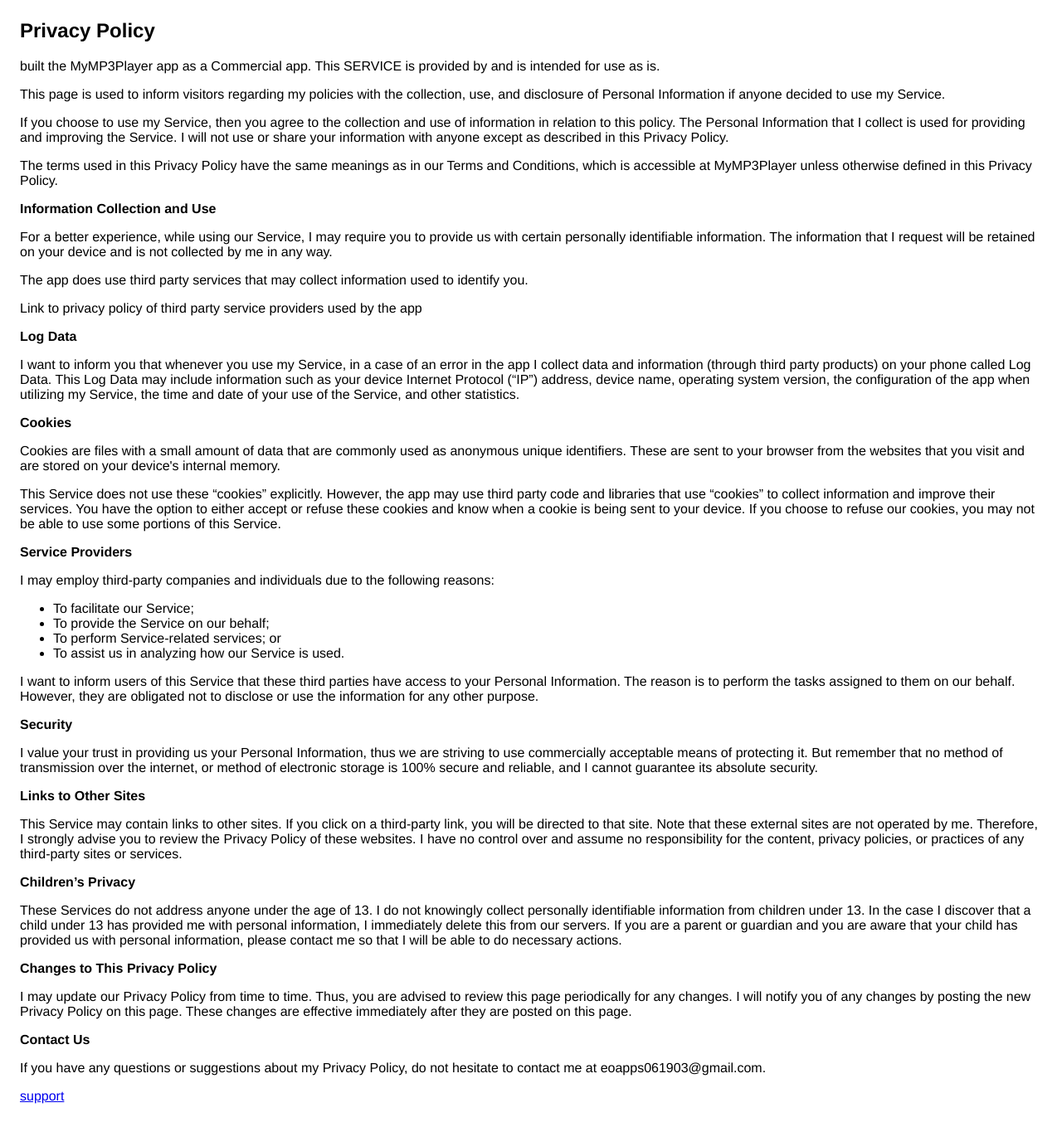
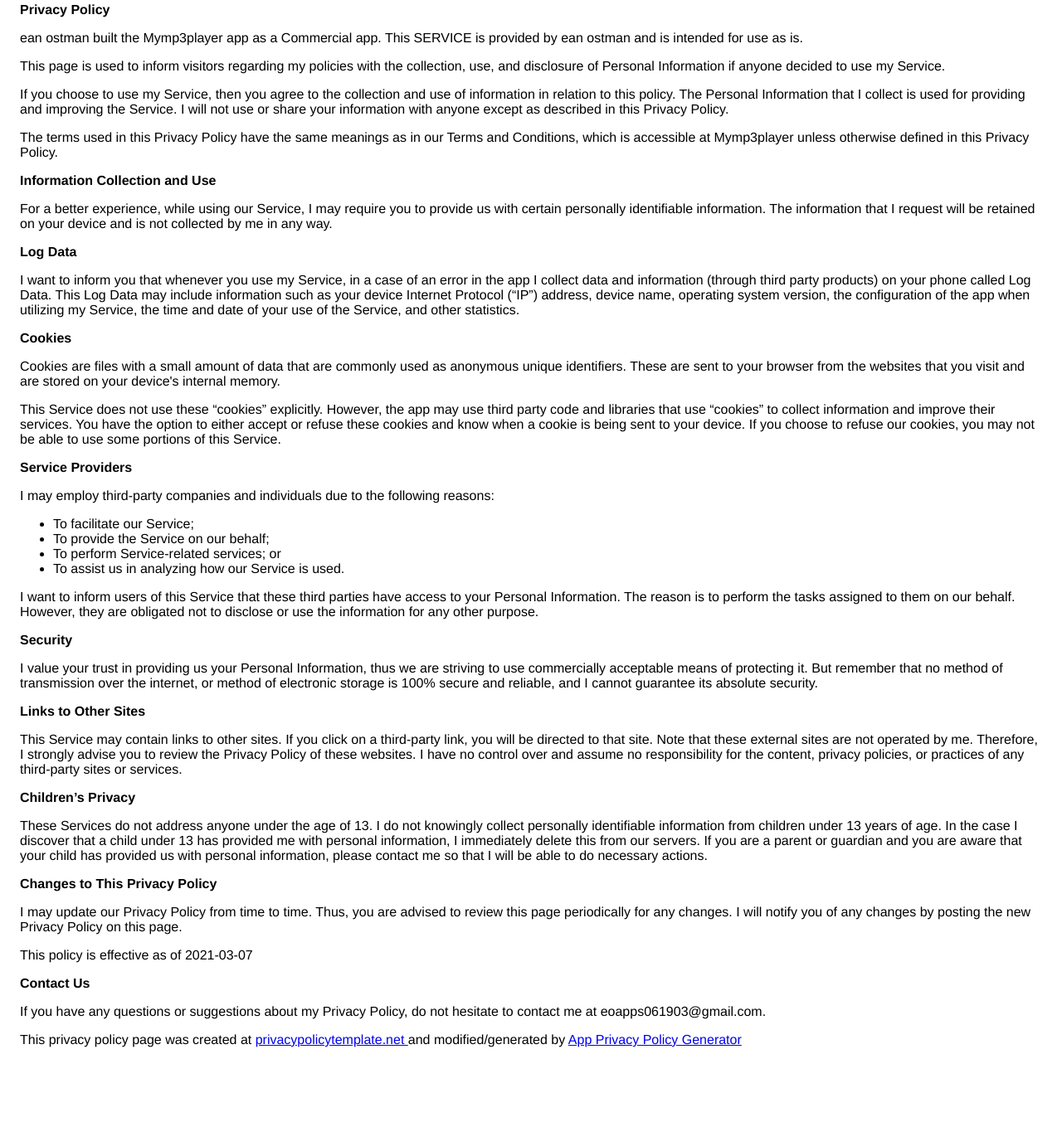
Before and after one commit to eanostman/MyMP3PlayerPolicy, a plain HTML site: page index.html in a window 1280 px wide. Shown: the part 21-1380 px from the top of the page at 83% size. After the commit the page ends 1324 px from the top, so only its background shows below. Drawn offline with Linux system fonts and the light colour scheme.

Commit message:
Update index.html

```diff
--- a/index.html
+++ b/index.html
@@ -7,114 +7,97 @@
       <style> body { font-family: 'Helvetica Neue', Helvetica, Arial, sans-serif; padding:1em; } </style>
     </head>
     <body>
-    <h2>Privacy Policy</h2> <p>
-                     built the MyMP3Player app as
+    <strong>Privacy Policy</strong> <p>
+                  ean ostman built the Mymp3player app as
                   a Commercial app. This SERVICE is provided by
-                      and is intended for
-                    use as is.
+                  ean ostman  and is intended for use as
+                  is.
                 </p> <p>
-                    This page is used to inform visitors regarding
-                    my policies with the collection, use, and
-                    disclosure of Personal Information if anyone decided to use
-                    my Service.
+                  This page is used to inform visitors regarding my
+                  policies with the collection, use, and disclosure of Personal
+                  Information if anyone decided to use my Service.
                 </p> <p>
-                    If you choose to use my Service, then you agree
-                    to the collection and use of information in relation to this
+                  If you choose to use my Service, then you agree to
+                  the collection and use of information in relation to this
                   policy. The Personal Information that I collect is
-                    used for providing and improving the Service.
-                    I will not use or share your
-                    information with anyone except as described in this Privacy
-                    Policy.
+                  used for providing and improving the Service. I will not use or share your information with
+                  anyone except as described in this Privacy Policy.
                 </p> <p>
                   The terms used in this Privacy Policy have the same meanings
                   as in our Terms and Conditions, which is accessible at
-                    MyMP3Player unless otherwise defined in this Privacy
-                    Policy.
+                  Mymp3player unless otherwise defined in this Privacy Policy.
                 </p> <p><strong>Information Collection and Use</strong></p> <p>
-                    For a better experience, while using our Service,
-                    I may require you to provide us with certain
-                    personally identifiable information. The
-                    information that I request will be
-                    retained on your device and is not collected by me in any way.
-                  </p> <p>
-                    The app does use third party services that may collect
-                    information used to identify you.
-                  </p> <div><p>
-                      Link to privacy policy of third party service providers
-                      used by the app
-                    </p> <ul><!----><!----><!----><!----><!----><!----><!----><!----><!----><!----><!----><!----><!----><!----><!----></ul></div> <p><strong>Log Data</strong></p> <p>
-                    I want to inform you that whenever
-                    you use my Service, in a case of an error in the
-                    app I collect data and information (through third
-                    party products) on your phone called Log Data. This Log Data
-                    may include information such as your device Internet
-                    Protocol (“IP”) address, device name, operating system
-                    version, the configuration of the app when utilizing
-                    my Service, the time and date of your use of the
-                    Service, and other statistics.
+                  For a better experience, while using our Service, I
+                  may require you to provide us with certain personally
+                  identifiable information. The information that
+                  I request will be retained on your device and is not collected by me in any way.
+                </p> <!----> <p><strong>Log Data</strong></p> <p>
+                  I want to inform you that whenever you
+                  use my Service, in a case of an error in the app
+                  I collect data and information (through third party
+                  products) on your phone called Log Data. This Log Data may
+                  include information such as your device Internet Protocol
+                  (“IP”) address, device name, operating system version, the
+                  configuration of the app when utilizing my Service,
+                  the time and date of your use of the Service, and other
+                  statistics.
                 </p> <p><strong>Cookies</strong></p> <p>
                   Cookies are files with a small amount of data that are
-                    commonly used as anonymous unique identifiers. These are
-                    sent to your browser from the websites that you visit and
-                    are stored on your device's internal memory.
+                  commonly used as anonymous unique identifiers. These are sent
+                  to your browser from the websites that you visit and are
+                  stored on your device's internal memory.
                 </p> <p>
-                    This Service does not use these “cookies” explicitly.
-                    However, the app may use third party code and libraries that
-                    use “cookies” to collect information and improve their
-                    services. You have the option to either accept or refuse
-                    these cookies and know when a cookie is being sent to your
-                    device. If you choose to refuse our cookies, you may not be
-                    able to use some portions of this Service.
+                  This Service does not use these “cookies” explicitly. However,
+                  the app may use third party code and libraries that use
+                  “cookies” to collect information and improve their services.
+                  You have the option to either accept or refuse these cookies
+                  and know when a cookie is being sent to your device. If you
+                  choose to refuse our cookies, you may not be able to use some
+                  portions of this Service.
                 </p> <p><strong>Service Providers</strong></p> <p>
-                    I may employ third-party companies
-                    and individuals due to the following reasons:
+                  I may employ third-party companies and
+                  individuals due to the following reasons:
                 </p> <ul><li>To facilitate our Service;</li> <li>To provide the Service on our behalf;</li> <li>To perform Service-related services; or</li> <li>To assist us in analyzing how our Service is used.</li></ul> <p>
-                    I want to inform users of this
-                    Service that these third parties have access to your
-                    Personal Information. The reason is to perform the tasks
-                    assigned to them on our behalf. However, they are obligated
-                    not to disclose or use the information for any other
-                    purpose.
+                  I want to inform users of this Service
+                  that these third parties have access to your Personal
+                  Information. The reason is to perform the tasks assigned to
+                  them on our behalf. However, they are obligated not to
+                  disclose or use the information for any other purpose.
                 </p> <p><strong>Security</strong></p> <p>
-                    I value your trust in providing us
-                    your Personal Information, thus we are striving to use
-                    commercially acceptable means of protecting it. But remember
-                    that no method of transmission over the internet, or method
-                    of electronic storage is 100% secure and reliable, and
-                    I cannot guarantee its absolute security.
+                  I value your trust in providing us your
+                  Personal Information, thus we are striving to use commercially
+                  acceptable means of protecting it. But remember that no method
+                  of transmission over the internet, or method of electronic
+                  storage is 100% secure and reliable, and I cannot
+                  guarantee its absolute security.
                 </p> <p><strong>Links to Other Sites</strong></p> <p>
-                    This Service may contain links to other sites. If you click
-                    on a third-party link, you will be directed to that site.
-                    Note that these external sites are not operated by
-                    me. Therefore, I strongly advise you to
-                    review the Privacy Policy of these websites.
-                    I have no control over and assume no
-                    responsibility for the content, privacy policies, or
-                    practices of any third-party sites or services.
+                  This Service may contain links to other sites. If you click on
+                  a third-party link, you will be directed to that site. Note
+                  that these external sites are not operated by me.
+                  Therefore, I strongly advise you to review the
+                  Privacy Policy of these websites. I have
+                  no control over and assume no responsibility for the content,
+                  privacy policies, or practices of any third-party sites or
+                  services.
                 </p> <p><strong>Children’s Privacy</strong></p> <p>
                   These Services do not address anyone under the age of 13.
                   I do not knowingly collect personally
-                    identifiable information from children under 13. In the case
+                  identifiable information from children under 13 years of age. In the case
                   I discover that a child under 13 has provided
-                    me with personal information,
-                    I immediately delete this from our servers. If you
-                    are a parent or guardian and you are aware that your child
-                    has provided us with personal information, please contact
-                    me so that I will be able to do
-                    necessary actions.
+                  me with personal information, I immediately
+                  delete this from our servers. If you are a parent or guardian
+                  and you are aware that your child has provided us with
+                  personal information, please contact me so that
+                  I will be able to do necessary actions.
                 </p> <p><strong>Changes to This Privacy Policy</strong></p> <p>
                   I may update our Privacy Policy from
                   time to time. Thus, you are advised to review this page
                   periodically for any changes. I will
-                    notify you of any changes by posting the new Privacy Policy
-                    on this page. These changes are effective immediately after
-                    they are posted on this page.
-                  </p> <p><strong>Contact Us</strong></p> <p>
-                    If you have any questions or suggestions about
-                    my Privacy Policy, do not hesitate to contact
-                    me at eoapps061903@gmail.com.
-                  </p>
-                    <p><a href="support.html">support</a></p>
-
+                  notify you of any changes by posting the new Privacy Policy on
+                  this page.
+                </p> <p>This policy is effective as of 2021-03-07</p> <p><strong>Contact Us</strong></p> <p>
+                  If you have any questions or suggestions about my
+                  Privacy Policy, do not hesitate to contact me at eoapps061903@gmail.com.
+                </p> <p>This privacy policy page was created at <a href="https://privacypolicytemplate.net" target="_blank" rel="noopener noreferrer">privacypolicytemplate.net </a>and modified/generated by <a href="https://app-privacy-policy-generator.nisrulz.com/" target="_blank" rel="noopener noreferrer">App Privacy Policy Generator</a></p>
     </body>
     </html>
```
Lines whose indentation alone changed are shown as unchanged.
